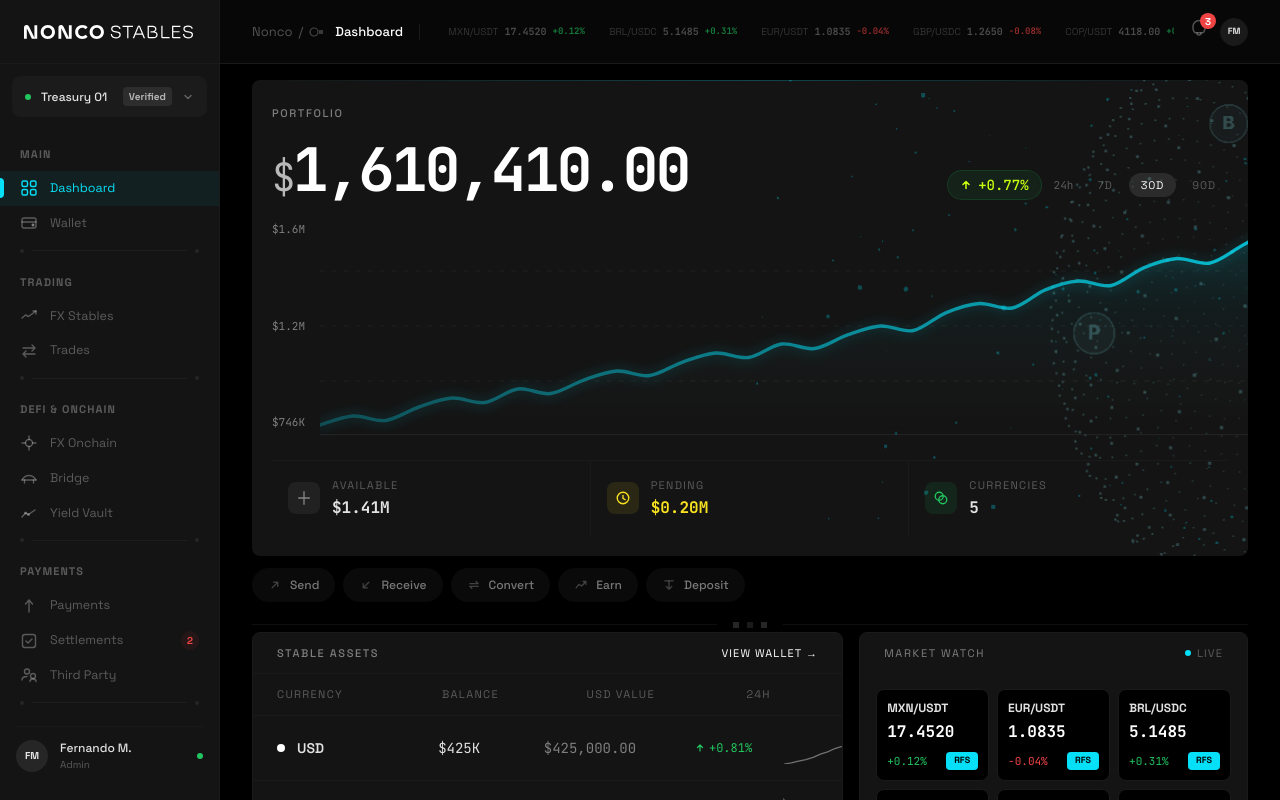
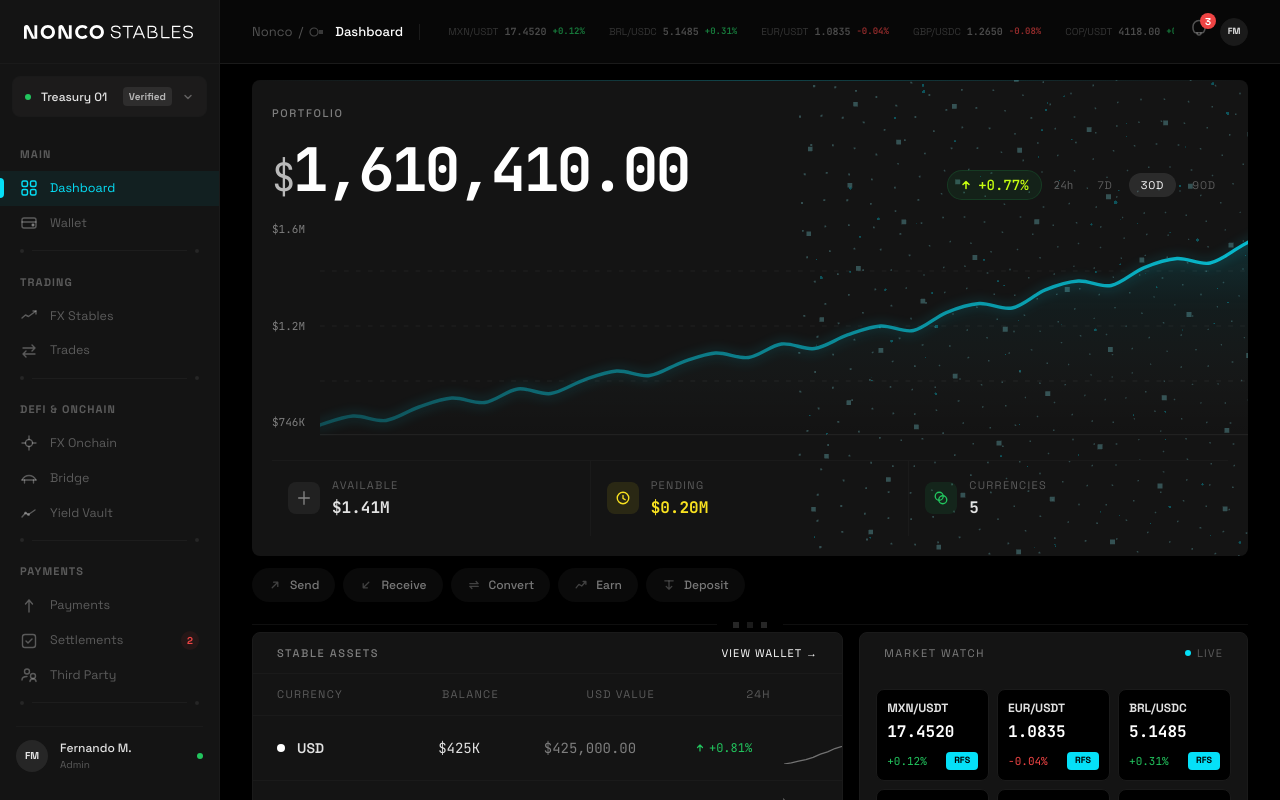
Before and after one commit to thibellotti/nonco-stables-app, a Next.js app: page /dashboard in a window 1280 px wide. Shown: the top 800 px of the page. Built offline with nearby package versions, Linux system fonts and the light colour scheme.

Commit message:
fix: 700px square canvas, right:-250px, vertically centered — simple positioning

```diff
--- a/src/components/dashboard/balance-hero.tsx
+++ b/src/components/dashboard/balance-hero.tsx
@@ -200,8 +200,8 @@
   return (
     <section className="card-primary relative overflow-hidden bg-[var(--bg-card)] rounded-lg p-5">
       {/* Particle globe — right side, tall, centered vertically */}
-      <div className="absolute top-0 bottom-0 pointer-events-none hidden lg:block" style={{ left: "50%", right: "-80%", zIndex: 0 }}>
-        <ParticleGlobe opacity={0.4} />
+      <div className="absolute pointer-events-none hidden lg:block" style={{ top: "50%", right: "-250px", transform: "translateY(-50%)", width: "700px", height: "700px", zIndex: 0 }}>
+        <ParticleGlobe opacity={0.45} />
       </div>
 
       {/* Header */}
```
